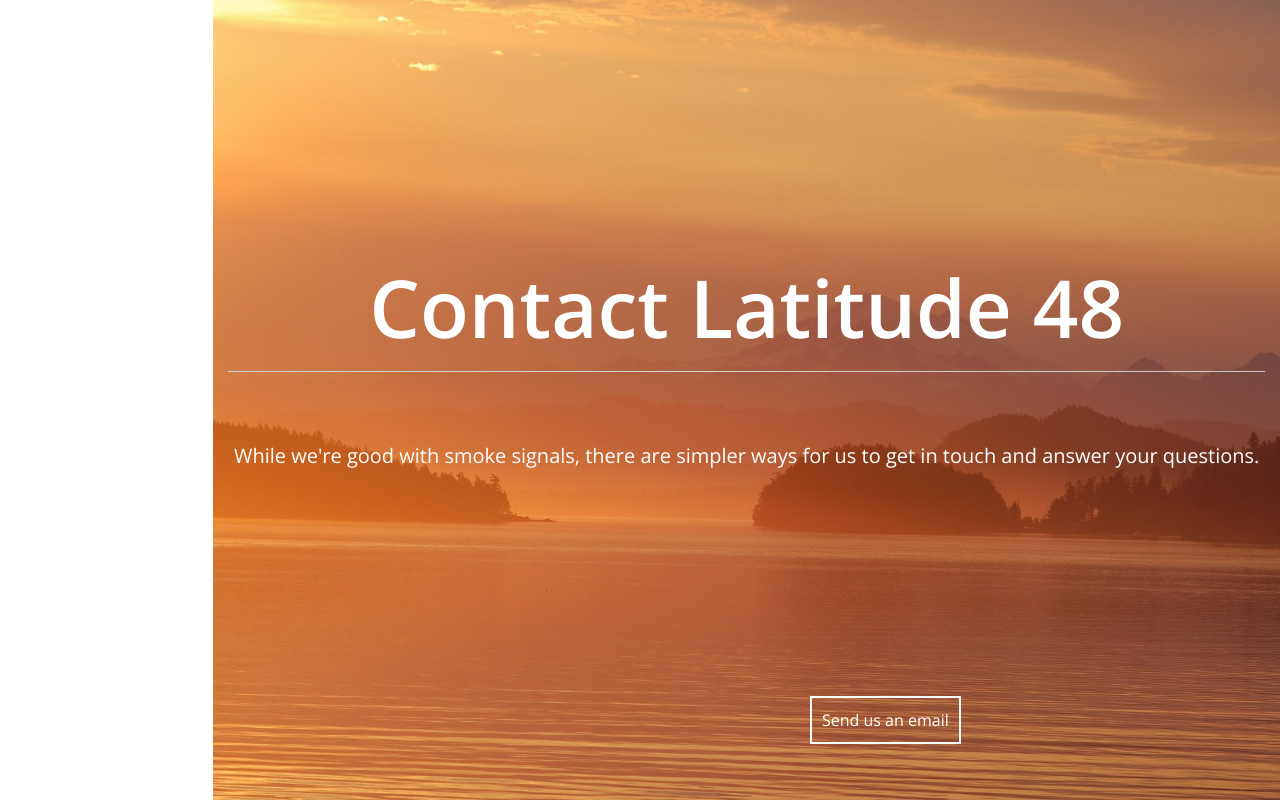
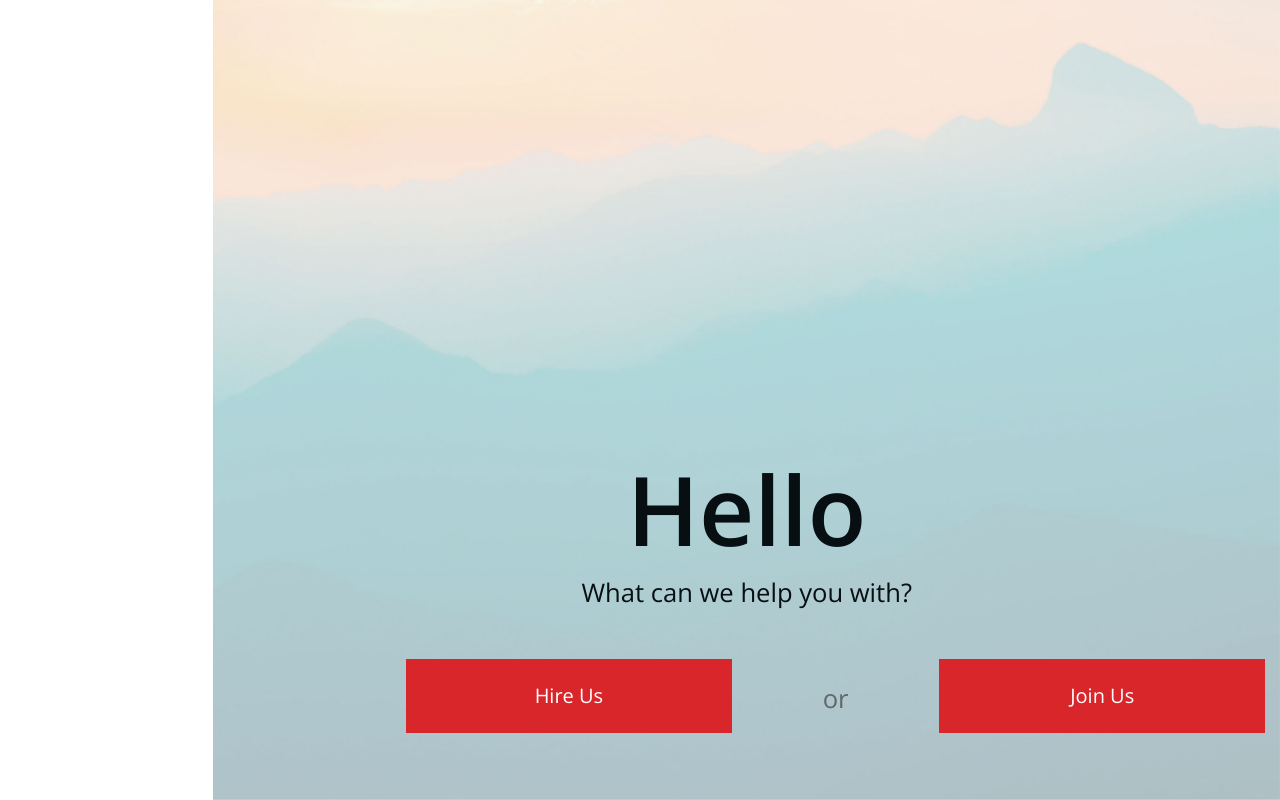
Before and after one commit to nmkettler/lat-48-pub, a Gatsby site: page /contact in a window 1280 px wide. Built offline with nearby package versions, Linux system fonts and the light colour scheme; Gatsby itself is replaced by a stand-in of ours.

Commit message:
adjusting contact page styles

```diff
--- a/src/components/contact/contact.css
+++ b/src/components/contact/contact.css
@@ -3,58 +3,54 @@
 
 .contact-us-wrapper {
   /* background-color: #f0f2f3; */
-    background: url(../../images/sunrise.jpg) no-repeat center center fixed;
+    background: url(../../images/mtn-range.jpg) no-repeat center center fixed;
   -webkit-background-size: cover;
   -moz-background-size: cover;
   -o-background-size: cover;
   background-size: cover;
   height: 100%;
 }
-.contact-us-wrapper hr {
-  display: block; height: 1px;
-  border: 0; border-top: 1px solid #ccc;
-    margin: 1em 0; padding: 0;
+.inner-contact-div {
+    z-index: 15;
+    padding: 18% 0;
 }
 
 .contact-welcome-title {
-  font-size: 6em;
-  color: #fff;
+  font-size: 9em;
+  color: #070f13;
 }
 
 .main-comp-title {
-  color: #fff;
+  color: #070f13;
 }
 .contact-description {
-  font-size: 20px;
-  padding-top: 5%;
-  color: #fff;
+  font-size: 1.6em;
+  color: #070f13;
   font-weight: 100;
 }
-
-.contact-page-footer {
-  position: absolute;
-  bottom: 25%;
-  left: 50%;
-  margin: -100px 0 0 -150px;
+/* Contact Buttons */
+.contact-btn-wrapper {
+  margin-top: 30px;
 }
-
+#contact-or {
+  margin: 21px 0;
+  font-size: 1.6em;
+  color: #606968;
+}
 .email-page-wrapper a {
   text-decoration: none;
 }
 
 .email-page-wrapper .contact-page-footer-txt {
-  padding: 10px;
-  border: 2px solid #fff;
+  padding: 22px;
   transition: 0.5s all;
+  background: #d8262b;
+  font-size: 20px;
+  color: #fff;
 }
 
 .email-page-wrapper .contact-page-footer-txt:hover {
-  background: #070f13;
-  color: #fff;
-}
-
-.contact-page-footer-txt {
-  /* font-size: 20px; */
+  background: #BD0101;
   color: #fff;
 }
 .email-envel a{
@@ -67,59 +63,47 @@
 /* iPhone 5 ----------- */
 @media only screen and (min-device-width: 320px) and (max-device-height: 568px) {
   .contact-welcome-title {
-    font-size: 3em;
-    color: #fff;
+    font-size: 4em;
+    color: #070f13;
     margin-top: 25%;
   }
-  .contact-page-footer {
-    position: absolute;
-    bottom: 5%;
-    left: 70%;
-    margin: -100px 0 0 -150px;
+  #contact-or {
+    margin: 21px auto;
   }
 }
 
 /* iPhone 6, 7, 8 ----------- */
 @media only screen and (min-device-width: 375px) and (max-device-height: 667px) {
   .contact-welcome-title {
-    font-size: 3em;
-    color: #fff;
+    font-size: 4em;
+    color: #070f13;
     margin-top: 25%;
   }
-  .contact-page-footer {
-    position: absolute;
-    bottom: 5%;
-    left: 70%;
-    margin: -100px 0 0 -150px;
+  #contact-or {
+    margin: 21px auto;
   }
 }
 
 /* iPhone X ----------- */
 @media only screen and (min-device-width: 375px) and (max-device-height: 812px) {
   .contact-welcome-title {
-    font-size: 5em;
-    color: #fff;
+    font-size: 6em;
+    color: #070f13;
     margin-top: 25%;
   }
-  .contact-page-footer {
-    position: absolute;
-    bottom: 5%;
-    left: 70%;
-    margin: -100px 0 0 -150px;
+  #contact-or {
+    margin: 21px auto;
   }
 }
 
 /* iPhone XS ----------- */
 @media only screen and (min-device-width: 414px) and (max-device-height: 896px) {
   .contact-welcome-title {
-    font-size: 5em;
-    color: #fff;
+    font-size: 6em;
+    color: #070f13;
     margin-top: 25%;
   }
-    .contact-page-footer {
-    position: absolute;
-    bottom: 5%;
-    left: 70%;
-    margin: -100px 0 0 -150px;
+  #contact-or {
+    margin: 21px auto;
   }
 }
--- a/src/components/contact/index.js
+++ b/src/components/contact/index.js
@@ -12,23 +12,33 @@
             <div className='container'>
               <div className='row'>
                 <div className='col-md-12'>
-                  <h1 className='text-center contact-welcome-title sec-title'>Contact Latitude 48</h1>
-                  <hr></hr>
+                  <h1 className='text-center contact-welcome-title sec-title'>Hello</h1>
                 </div>
               </div>
               <div className='row'>
                 <div className='col-md-12'>
-                  <p className='text-center contact-description'>While we're good with smoke signals, there are simpler ways for us to get in touch and answer your questions.</p>
+                  <p className='text-center contact-description'>What can we help you with?</p>
                 </div>
               </div>
-            </div>
-          </div>
-          <div className='contact-page-footer'>
-            <div className='email-page-wrapper'>
-              <a href="mailto:info@latitude-48.com?subject=Latitude 48 Question">
-                <p className='text-center contact-page-footer-txt'>Send us an email</p>
-                {/* <FontAwesomeIcon icon={faEnvelope} size="6x" /> */}
-              </a>
+              <div className='row contact-btn-wrapper'>
+                <div className='col-md-4 offset-md-2'>
+                  <div className='email-page-wrapper'>
+                    <a href="mailto:info@latitude-48.com?subject=Latitude 48 Question">
+                      <p className='text-center contact-page-footer-txt'>Hire Us</p>
+                      {/* <FontAwesomeIcon icon={faEnvelope} size="6x" /> */}
+                    </a>
+                  </div>
+                </div>
+                <p id='contact-or'>or</p>
+                <div className='col-md-4'>
+                  <div className='email-page-wrapper'>
+                    <a href="mailto:info@latitude-48.com?subject=Latitude 48 Question">
+                      <p className='text-center contact-page-footer-txt'>Join Us</p>
+                      {/* <FontAwesomeIcon icon={faEnvelope} size="6x" /> */}
+                    </a>
+                  </div>
+                </div>
+              </div>
             </div>
           </div>
         </div>
--- a/src/components/home/home-style.css
+++ b/src/components/home/home-style.css
@@ -53,10 +53,12 @@
   padding: 10px;
   border: 2px solid #fff;
   transition: 0.5s all;
+  background: #fff;
+  color: #070f13;
 }
 
 .learn-more-wrapper .home-page-learn-more-txt:hover {
-  background: #070f13;
+  background: #8e9599;
   color: #fff;
 }
 
```
Also changed, not shown: src/images/mtn-range.jpg (added).
